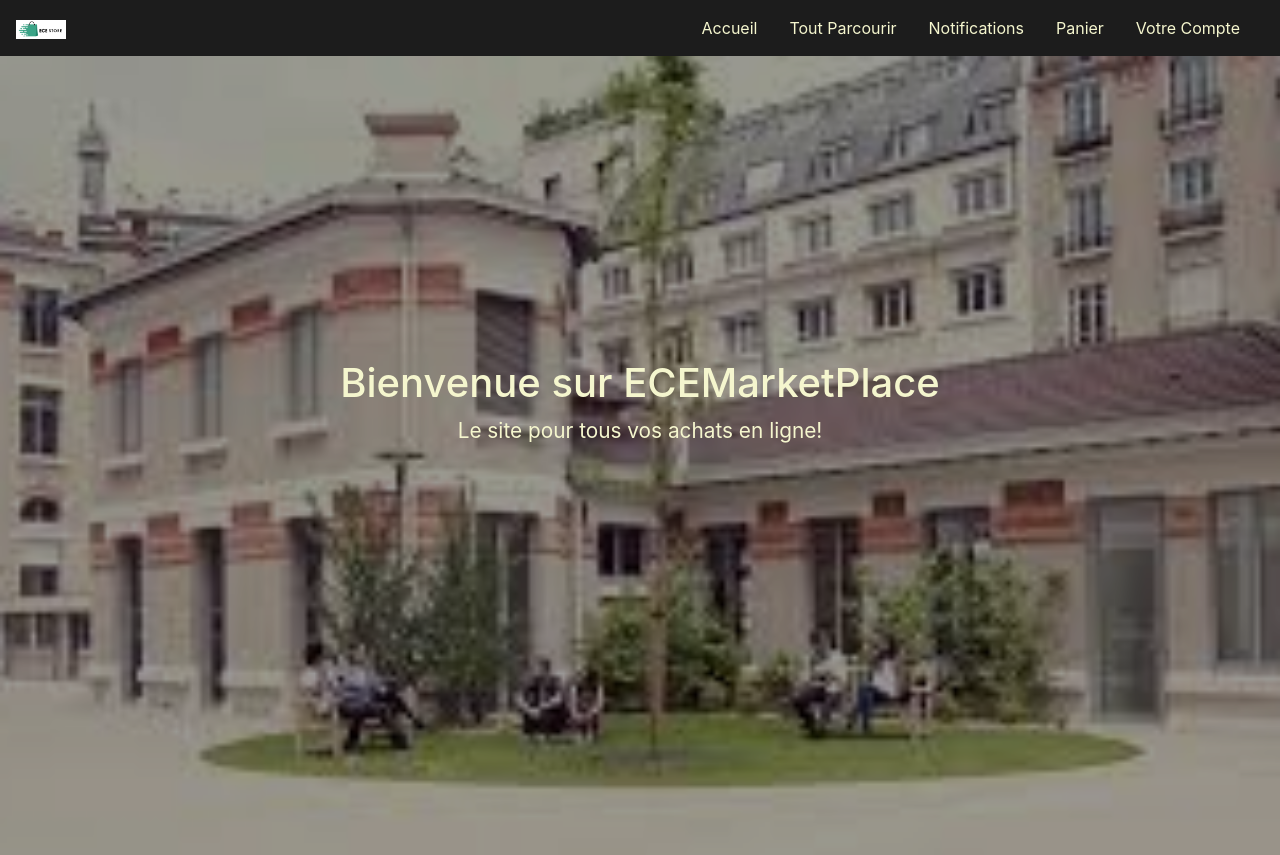
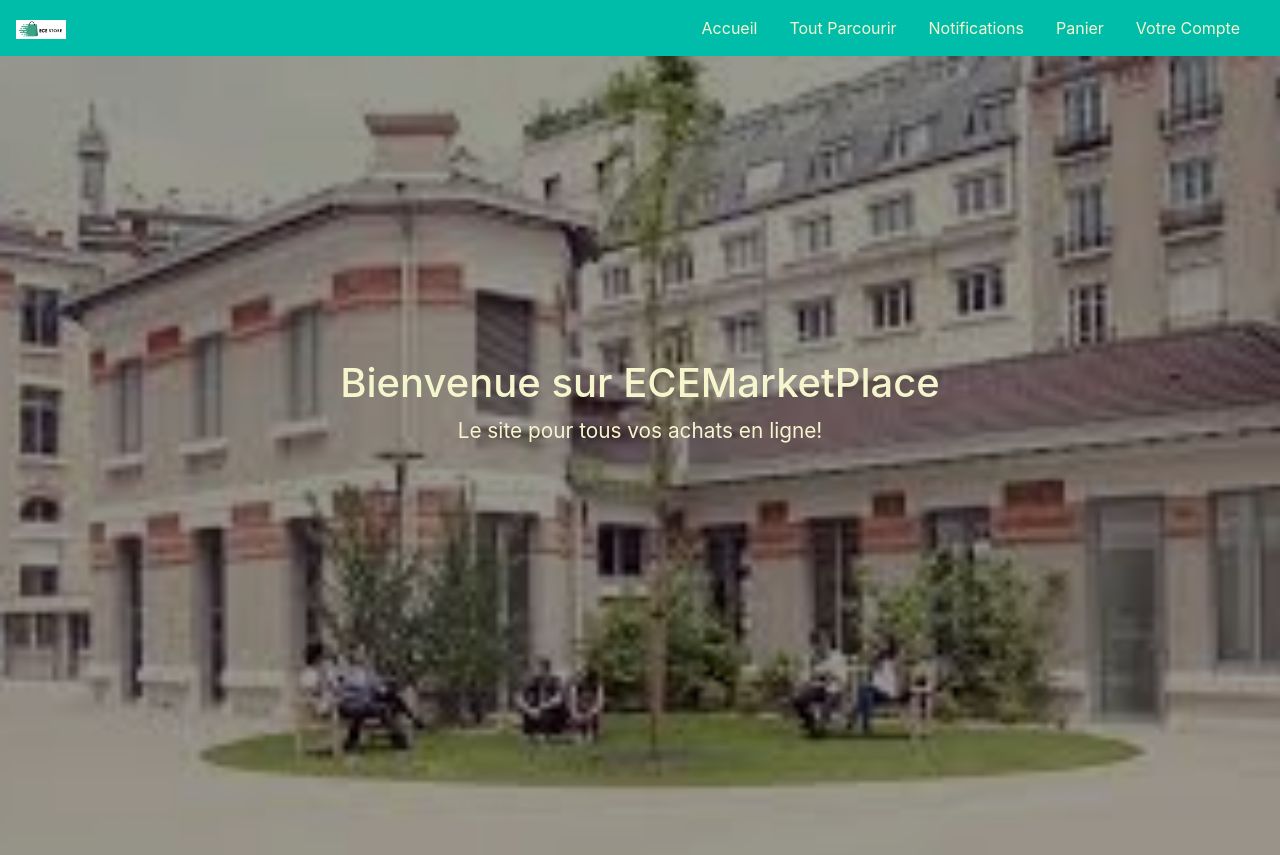
Before and after one commit to kassim0/ECE_Commerce, a PHP site: page /firstpage.html in a window 1280 px wide. Shown: the top 855 px of the page. Run offline with PHP 8.4, Linux system fonts and the light colour scheme.

Commit message:
Update firstpage.css

```diff
--- a/firstpage.css
+++ b/firstpage.css
@@ -5,7 +5,7 @@ body {
 }
 /*--- navigation bar ---*/
 .navbar {
- background:#1C1C1C;
+ background:#00BDAA;
 }
 .nav-link, .navbar-brand {
  color: #F5F6CE;
```
